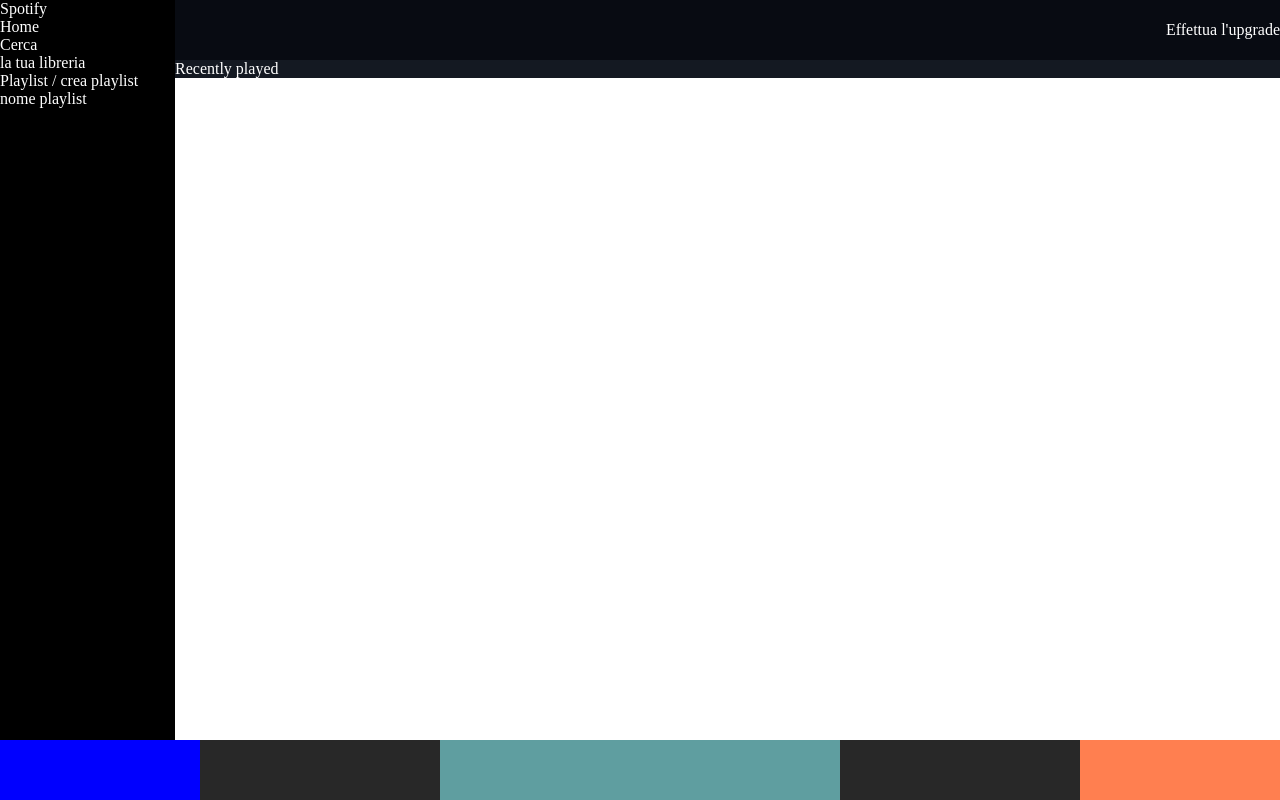
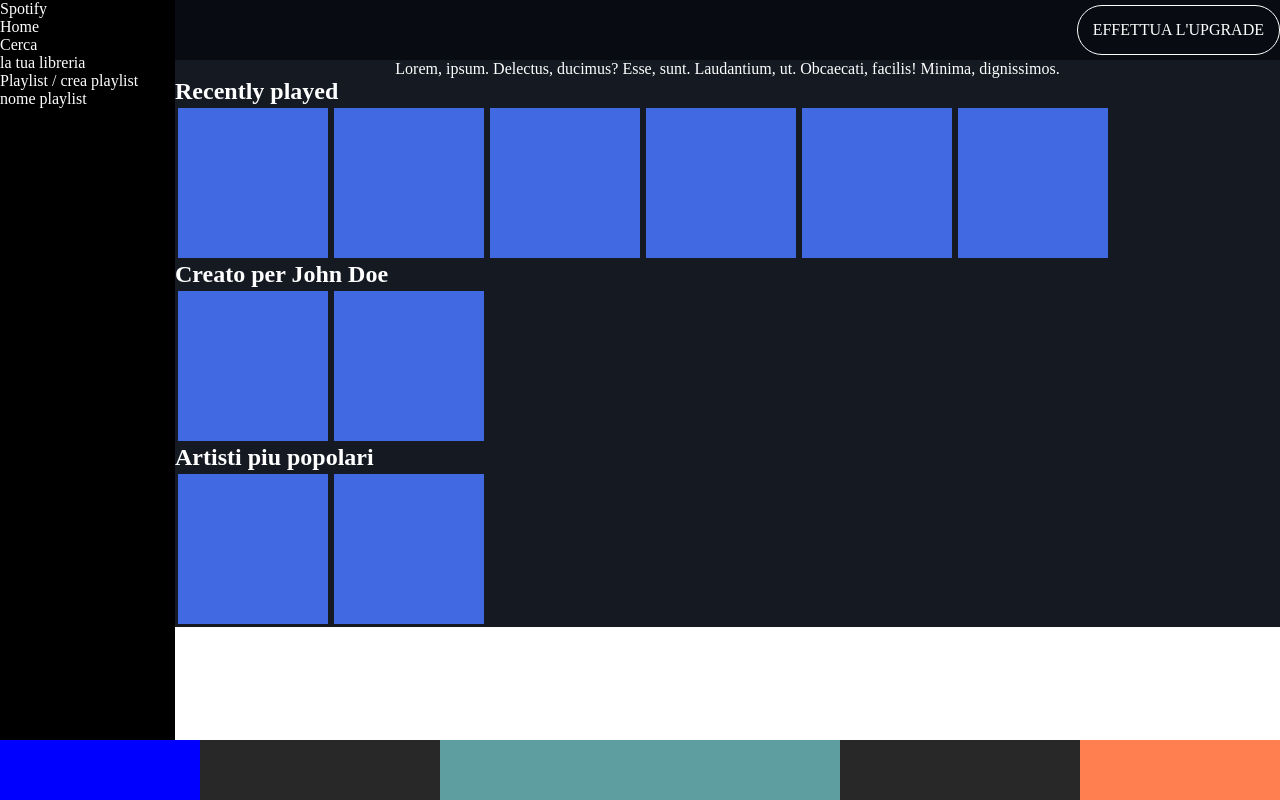
Before and after one commit to Cordovani/html-css-spotifyweb, a plain HTML site: page index.html in a window 1280 px wide. Drawn offline with Linux system fonts and the light colour scheme.

Commit message:
creazione button upgrade

```diff
--- a/index.html
+++ b/index.html
@@ -25,7 +25,7 @@
     <main>
         <!-- top bar -->
         <div class="top-bar">
-            <div>Effettua l'upgrade</div>
+            <div class="upgrade-button">EFFETTUA L'UPGRADE</div>
         </div>
 
         <section class="content clearfix">
@@ -45,10 +45,40 @@
                 <div class="playlist">
                     nome playlist
                 </div>
+
             </aside>
             <!-- main section -->
             <section class="album">
-                Recently played
+                <div class="tabs">
+                    <ul>
+                        <li>Lorem, ipsum.</li>
+                        <li>Delectus, ducimus?</li>
+                        <li>Esse, sunt.</li>
+                        <li>Laudantium, ut.</li>
+                        <li>Obcaecati, facilis!</li>
+                        <li>Minima, dignissimos.</li>
+                    </ul>
+                </div>
+                <h2>Recently played</h2>
+                <div class="row">
+                    <div class="img-placeholder"></div>
+                    <div class="img-placeholder"></div>
+                    <div class="img-placeholder"></div>
+                    <div class="img-placeholder"></div>
+                    <div class="img-placeholder"></div>
+                    <div class="img-placeholder"></div>
+                </div>
+                <h2>Creato per John Doe</h2>
+                <div class="row">
+                    <div class="img-placeholder"></div>
+                    <div class="img-placeholder"></div>
+                </div>
+                <h2>Artisti piu popolari</h2>
+                <div class="row">
+                    <div class="img-placeholder"></div>
+                    <div class="img-placeholder"></div>
+                </div>
+
             </section>
         </section>
     </main>
--- a/style.css
+++ b/style.css
@@ -80,3 +80,29 @@ aside {
     display: flex;
     align-items: stretch;
 } */
+
+.img-placeholder {
+    width: 150px;
+    height: 150px;
+    background-color: royalblue;
+    margin: 3px;
+}
+
+.row {
+    display: flex;
+}
+
+.tabs ul li {
+    display: inline-block;
+}
+
+.tabs ul {
+    list-style: none;
+    text-align: center;
+}
+
+.upgrade-button {
+        border: 1px solid white;
+        border-radius: 25px;
+        padding: 15px;
+}
```
